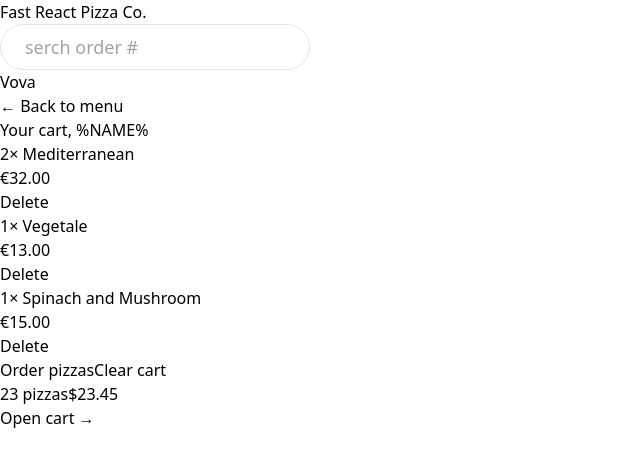
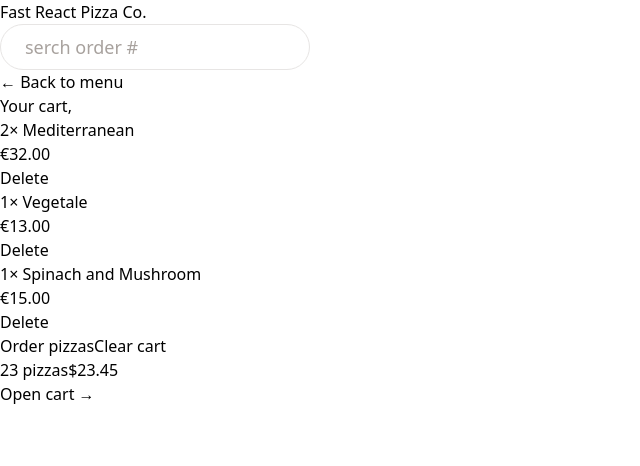
Before and after one commit to tihii-wg/fast-react-pizza, a React (Vite) app: page /cart in a window 1280 px wide. Shown: the top 466 px of the page, without its empty margins (0-640 px from the left). Built offline with nearby package versions, Linux system fonts and the light colour scheme.

Commit message:
provide state to create user

```diff
--- a/src/features/cart/Cart.jsx
+++ b/src/features/cart/Cart.jsx
@@ -4,6 +4,7 @@ import React from "react";
 import LinkButton from "../../ui/LinkButton";
 import Button from "../../ui/Button";
 import CartItem from "./CartItem";
+import { useSelector } from "react-redux";
 
 const fakeCart = [
   {
@@ -31,13 +32,14 @@ const fakeCart = [
 
 function Cart() {
   const cart = fakeCart;
+  const userName = useSelector((state) => state.user.userName);
 
   return (
     <div className="px-4 py-3">
       <LinkButton to="/menu">&larr; Back to menu</LinkButton>
 
       <h2 className="mt-8 text-xl font-semibold">
-        Your cart, %NAME%
+        Your cart, {userName}
       </h2>
 
       <ul className="divide-y divide-stone-200 border-b">
--- a/src/features/order/CreateOrder.jsx
+++ b/src/features/order/CreateOrder.jsx
@@ -9,6 +9,7 @@ import {
   useNavigation,
 } from "react-router-dom";
 import Button from "../../ui/Button";
+import { useSelector } from "react-redux";
 
 // https://uibakery.io/regex-library/phone-number
 const isValidPhone = (str) =>
@@ -46,6 +47,7 @@ function CreateOrder() {
   const formErrors = useActionData();
   // const [withPriority, setWithPriority] = useState(false);
   const cart = fakeCart;
+  const userName = useSelector((state) => state.user.userName);
 
   return (
     <div className="px-4 py-6">
@@ -58,6 +60,7 @@ function CreateOrder() {
           <label className="sm:basis-40">First Name</label>
           <input
             className="input grow"
+            defaultValue={userName}
             type="text"
             name="customer"
             required
--- a/src/features/user/CreateUser.jsx
+++ b/src/features/user/CreateUser.jsx
@@ -3,20 +3,31 @@ import React from "react";
 
 import { useState } from "react";
 import Button from "../../ui/Button";
+import { useDispatch } from "react-redux";
+import { updateName } from "./userSlice";
+import { useNavigate } from "react-router-dom";
 
 function CreateUser() {
   const [username, setUsername] = useState("");
+  const dispatch = useDispatch();
+  const navigate = useNavigate();
 
   function handleSubmit(e) {
     e.preventDefault();
+    if (!username) return;
+
+    dispatch(updateName(username));
+    navigate("/menu");
+    // setUsername("");
   }
 
+  // console.log(username);
+  // console.log(dispatch);
   return (
     <form onSubmit={handleSubmit}>
       <p className="mb-4 text-sm text-stone-600 sm:text-xl">
         👋 Welcome! Please start by telling us your name:
       </p>
-
       <input
         type="text"
         placeholder="Your full name"
--- a/src/features/user/UserName.jsx
+++ b/src/features/user/UserName.jsx
@@ -1,7 +1,15 @@
 // eslint-disable-next-line no-unused-vars
-import React from 'react';
+import React from "react";
+import { useSelector } from "react-redux";
 
 function UserName() {
-  return <div className="hidden text-sm font-semibold sm:block">Vova</div>;
+  const userName = useSelector((state) => state.user.userName);
+  if (!userName) return null;
+
+  return (
+    <div className="hidden text-sm font-semibold sm:block">
+      {userName}
+    </div>
+  );
 }
 export default UserName;
--- a/src/features/user/userSlice.js
+++ b/src/features/user/userSlice.js
@@ -29,11 +29,11 @@ const userSlice = createSlice({
   },
   reducers: {
     updateName: (state, action) => {
-      state.name = action.payload;
+      state.userName = action.payload;
     },
   },
 });
 
 export const { updateName } = userSlice.actions;
 
-export default userSlice;
+export default userSlice.reducer;
--- a/src/store.js
+++ b/src/store.js
@@ -1,8 +1,10 @@
 import { configureStore } from "@reduxjs/toolkit";
-import userSlice from "./features/user/userSlice";
+import userReducer from "./features/user/userSlice";
 
 const store = configureStore({
-  reducer: userSlice.reducer,
+  reducer: {
+    user: userReducer,
+  },
 });
 
 export default store;
--- a/src/ui/Button.jsx
+++ b/src/ui/Button.jsx
@@ -18,8 +18,7 @@ function Button({ children, disabled, to, type }) {
   if (to)
     return (
       <Link className={style[type]} to={to}>
-        {" "}
-        Order pizzas
+        {children}
       </Link>
     );
 
--- a/src/ui/Home.jsx
+++ b/src/ui/Home.jsx
@@ -2,8 +2,11 @@
 import React from "react";
 
 import CreateUser from "../features/user/CreateUser";
+import Button from "./Button";
+import { useSelector } from "react-redux";
 
 function Home() {
+  const userName = useSelector((state) => state.user.userName);
   return (
     <div className="my-10 px-4 text-center sm:text-xl md:text-2xl">
       <h1 className="mb-10 font-semibold">
@@ -13,7 +16,13 @@ function Home() {
           Straight out of the oven, straight to you.
         </span>
       </h1>
+      {userName === "" ? (
         <CreateUser />
+      ) : (
+        <Button type="primary" to="/menu">
+          Continue ordering, {userName}
+        </Button>
+      )}
     </div>
   );
 }
```
Lines whose indentation alone changed are shown as unchanged.
